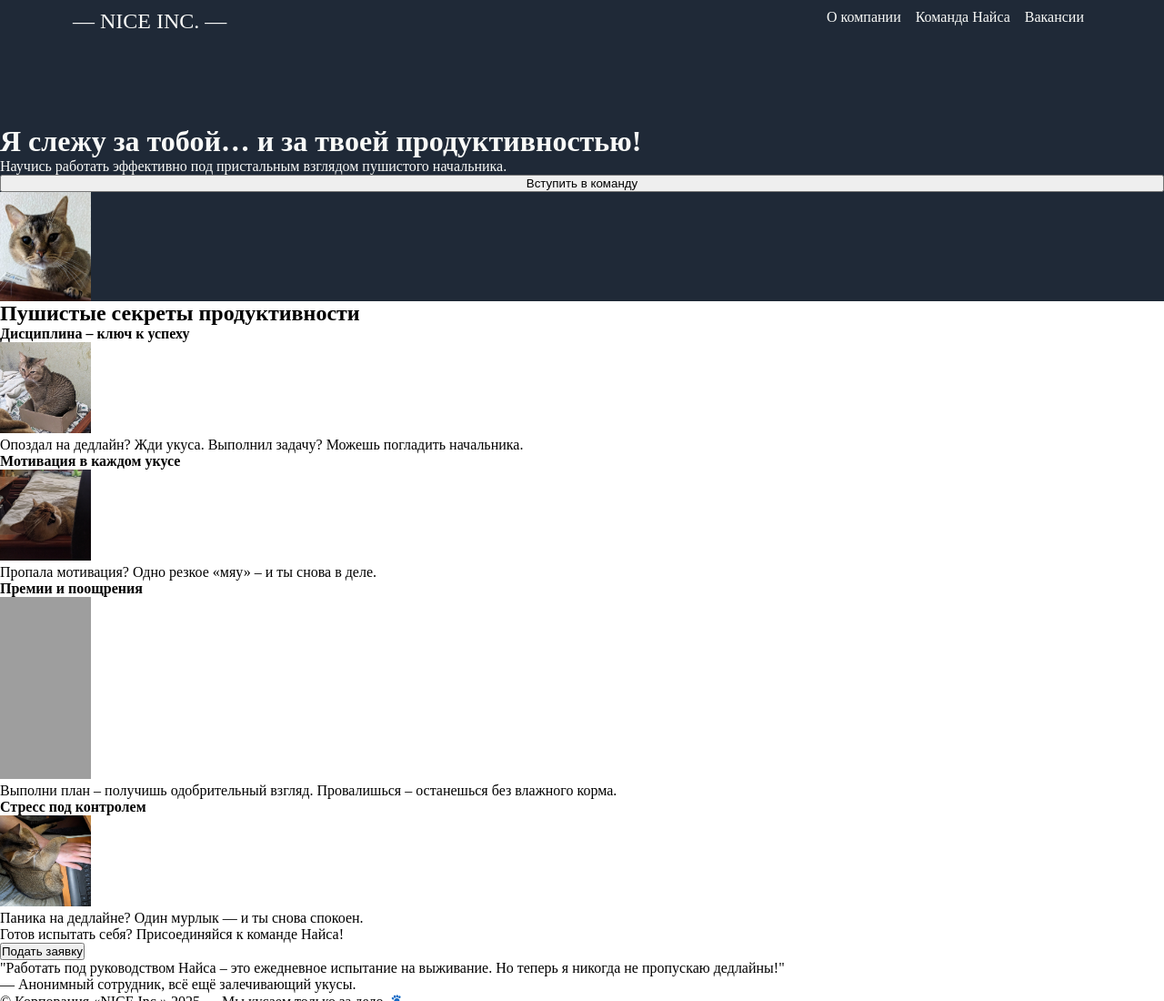
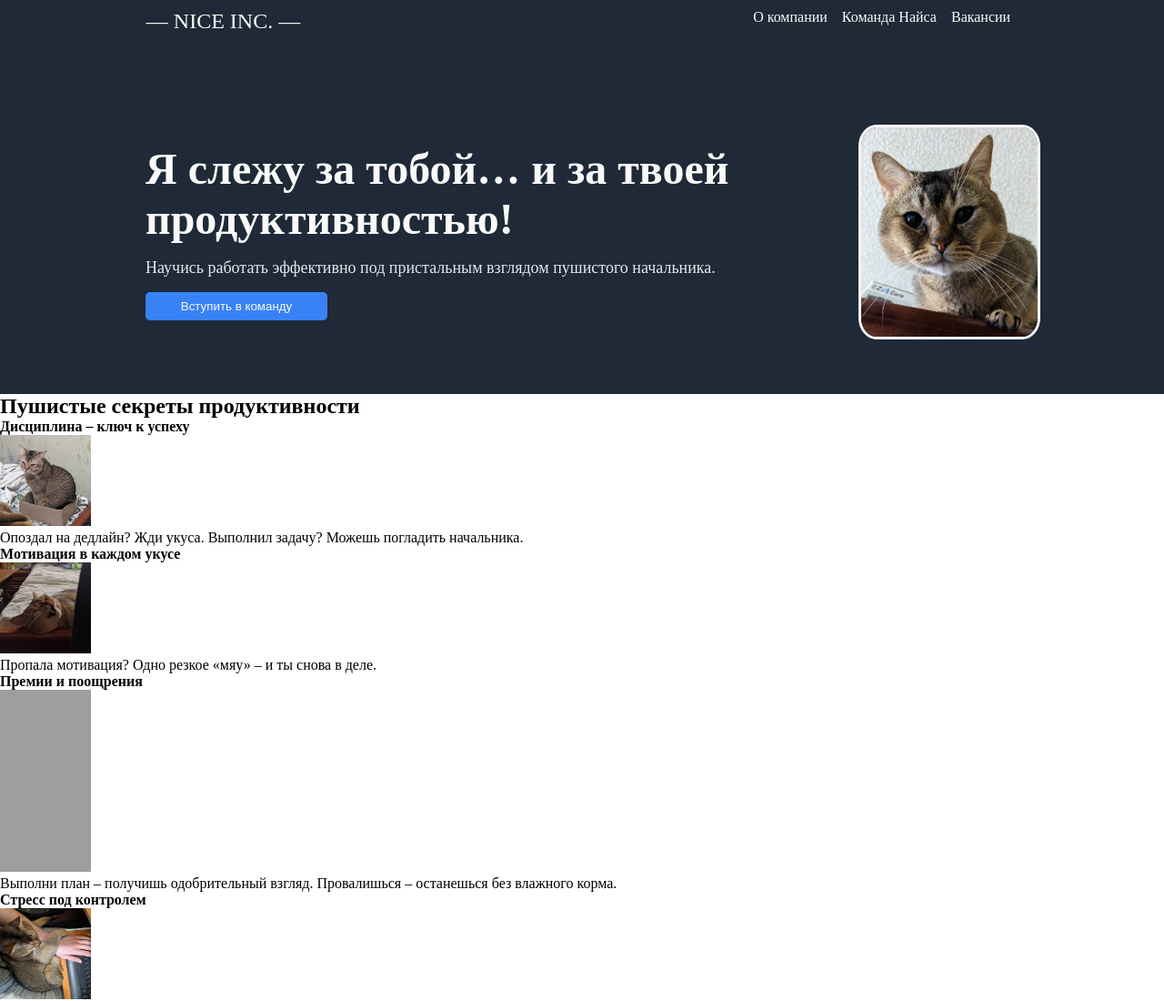
Before and after one commit to LIGECT/cat-ceo-landing-page, a plain HTML site: page index.html in a window 1280 px wide. Shown: the top 1100 px of the page at 91% size. Drawn offline with Linux system fonts and the light colour scheme; grey boxes are pictures that could not be loaded.

Commit message:
Make a header

```diff
--- a/index.html
+++ b/index.html
@@ -18,15 +18,19 @@
         </ul>
       </nav>
       </div>
-
-         <h1>Я слежу за тобой… и за твоей продуктивностью!</h1>
-      <p>
-        Научись работать эффективно под пристальным взглядом пушистого
-        начальника.
-      </p>
-      <button>Вступить в команду</button>
-
-      <img src="./images/main.jpg" alt="" width="100" height="120" />
+      <div class="welcome" >
+         <div class="welcome-text" >
+            <h1>Я слежу за тобой… и за твоей продуктивностью!</h1>
+                <p>
+                    Научись работать эффективно под пристальным взглядом пушистого
+                    начальника.
+                </p>
+            <button class="btn-welcome" >Вступить в команду</button>
+         </div>
+        <div class="welcome-img" >
+            <img src="./images/main.jpg" alt="" width="200" height="236"  class="rounded-image" />
+        </div>
+      </div>
 
     </header>
     <main>
--- a/style.css
+++ b/style.css
@@ -41,9 +41,12 @@ a {
 
 .navigation {
   display: flex;
-  justify-content: space-between;
+
   background-color: var(--dark-background-color);
+  padding: 1rem 2rem;
+  margin: 0 auto;
   padding: 10px 80px 100px 80px;
+  gap: 490px;
 }
 
 .logo {
@@ -51,6 +54,49 @@ a {
   font-size: 24px;
 }
 
-.main {
+.welcome {
   display: flex;
+  /* gap: 4rem; */
+  align-items: center;
+  margin: 0 auto;
+  margin-bottom: 60px;
 }
+.welcome-text {
+  display: flex;
+  flex-direction: column;
+  gap: 1rem;
+  width: 70%;
+  margin-left: 160px;
+}
+
+.welcome-text h1 {
+  font-size: 48px;
+  font-weight: 900;
+  color: var(--hero-main-text);
+}
+
+.welcome-text p {
+  font-size: 18px;
+  color: var(--hero-secondary-text);
+}
+
+.btn-welcome {
+  background-color: var(--button-color);
+  color: var(--hero-main-text);
+  padding: 0.5rem 1rem;
+  border-radius: 5px;
+  border: none;
+  cursor: pointer;
+  width: 200px;
+}
+
+.welcome-img {
+  width: 30%;
+  display: flex;
+  justify-content: flex-start;
+}
+
+.rounded-image {
+  border-radius: 10%;
+  border: 3px solid var(--hero-main-text);
+}
```
